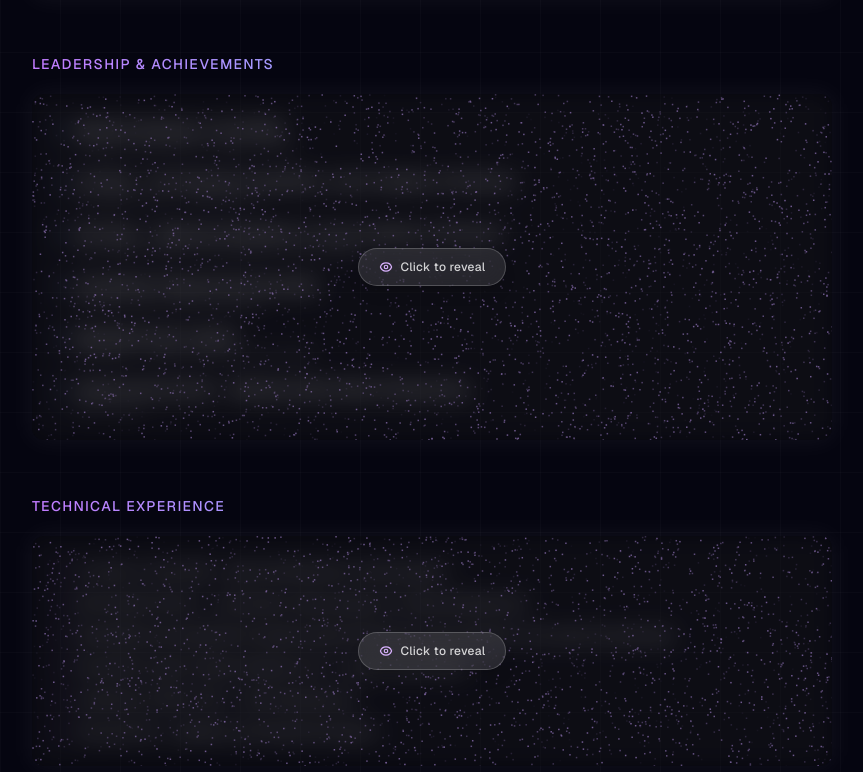
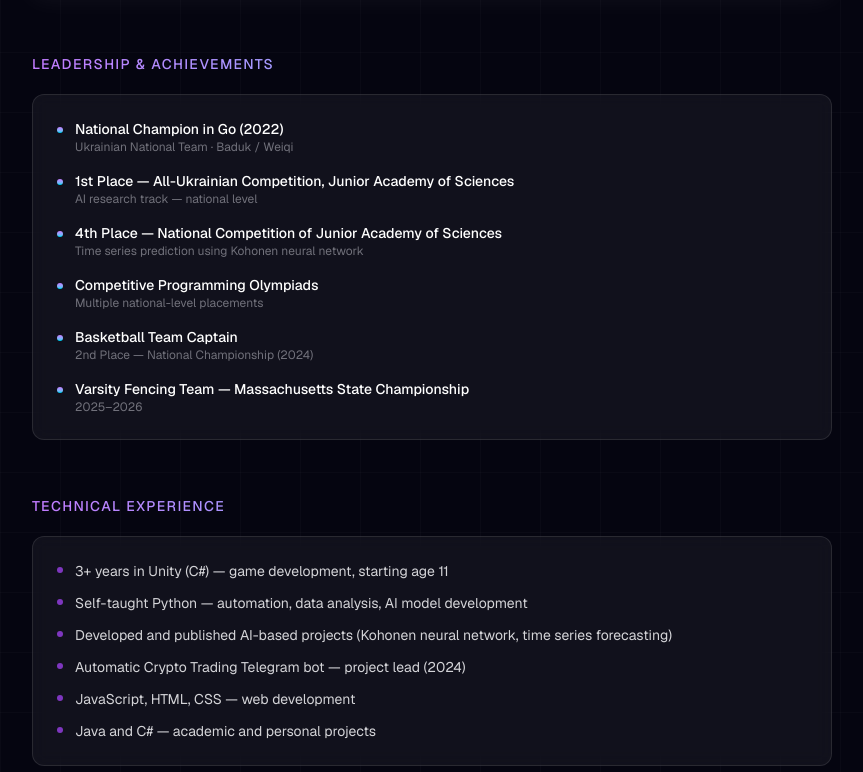
Before and after one commit to BohuslavO/portfolio, a Next.js app: page / in a window 1280 px wide. Shown: the part 1268-2040 px from the top of the page, without its empty margins (360-1223 px from the left). Built offline with nearby package versions, Linux system fonts and the light colour scheme.

Commit message:
Remove spoiler from Leadership and Technical Experience

```diff
--- a/components/AchievementsNew.tsx
+++ b/components/AchievementsNew.tsx
@@ -1,5 +1,4 @@
 import { SectionLabel } from "./Education";
-import { SpoilerSection } from "./SpoilerSection";
 
 const achievements = [
   {
@@ -32,7 +31,6 @@ export default function AchievementsNew() {
   return (
     <section id="achievements">
       <SectionLabel>Leadership & Achievements</SectionLabel>
-      <SpoilerSection>
       <div className="rounded-xl border border-white/10 bg-white/5 p-6 backdrop-blur-sm">
         <ul className="space-y-4">
           {achievements.map((item, i) => (
@@ -46,7 +44,6 @@ export default function AchievementsNew() {
           ))}
         </ul>
       </div>
-      </SpoilerSection>
     </section>
   );
 }
--- a/components/TechExperience.tsx
+++ b/components/TechExperience.tsx
@@ -1,5 +1,4 @@
 import { SectionLabel } from "./Education";
-import { SpoilerSection } from "./SpoilerSection";
 
 const items = [
   { text: "3+ years in Unity (C#) — game development, starting age 11" },
@@ -15,7 +14,6 @@ export default function TechExperience() {
     <>
       <section>
         <SectionLabel>Technical Experience</SectionLabel>
-        <SpoilerSection>
         <div className="rounded-xl border border-white/10 bg-white/5 p-6 backdrop-blur-sm">
           <ul className="space-y-3">
             {items.map((item, i) => (
@@ -26,7 +24,6 @@ export default function TechExperience() {
             ))}
           </ul>
         </div>
-        </SpoilerSection>
       </section>
 
       {/* Contact anchor — targeted by navbar */}
```
Lines whose indentation alone changed are shown as unchanged.
